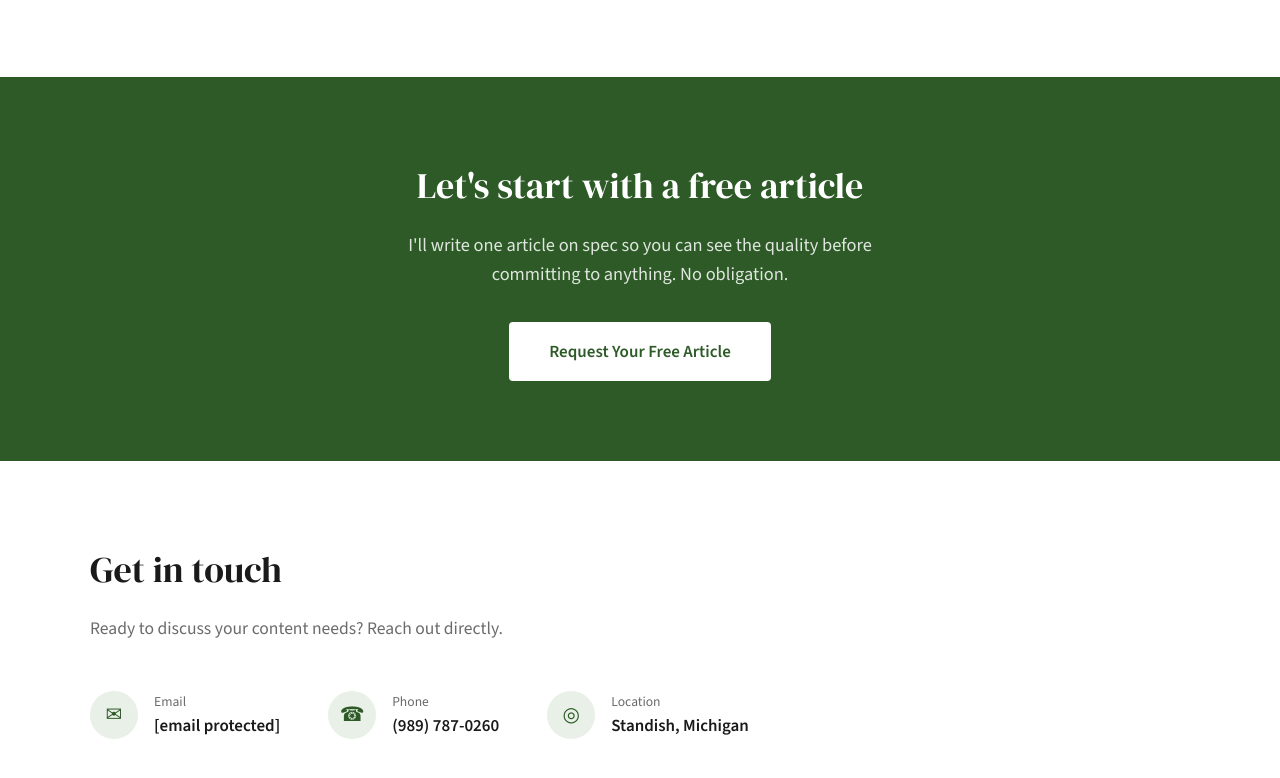
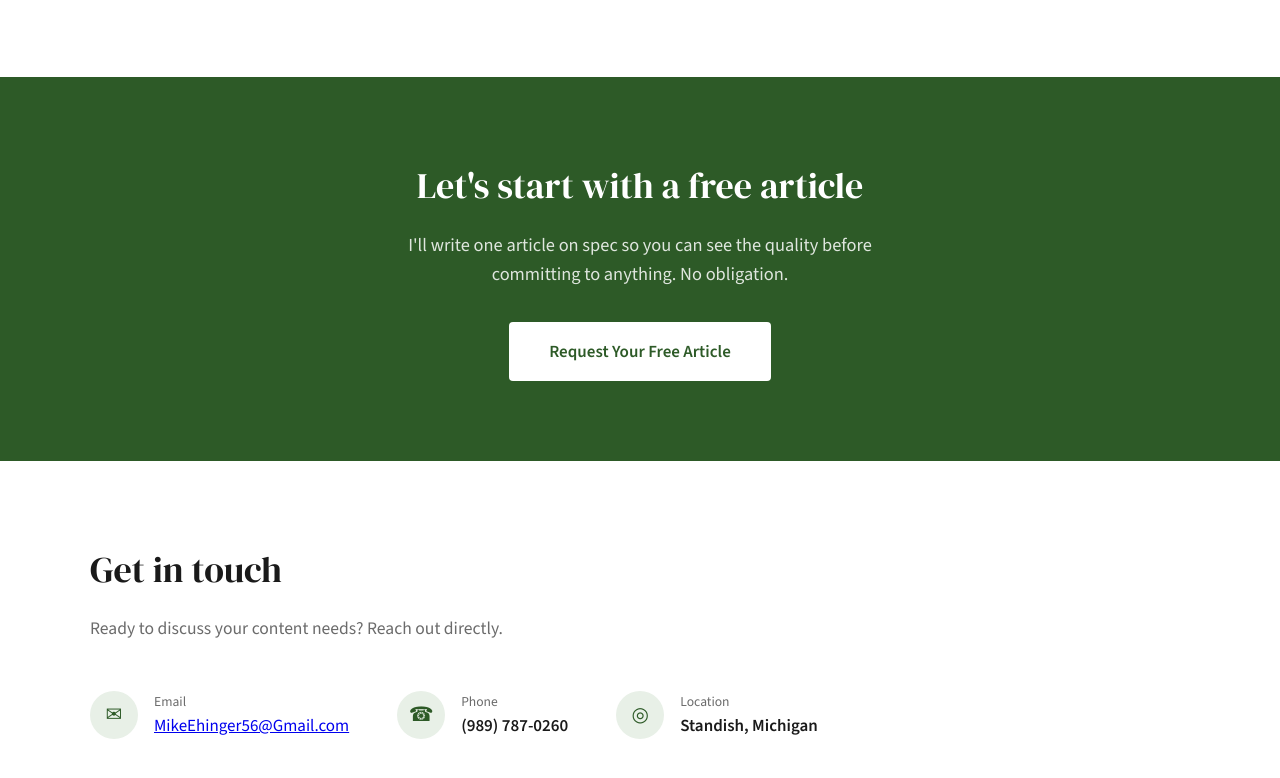
Before and after one commit to mikeehinger56/content-services, a plain HTML site: page index.html in a window 1280 px wide. Shown: the part 3993-4771 px from the top of the page. Drawn offline with nearby package versions, Linux system fonts and the light colour scheme.

Commit message:
Update index.html

```diff
--- a/index.html
+++ b/index.html
@@ -652,7 +652,7 @@
                     <div class="contact-icon">✉</div>
                     <div>
                         <div class="contact-label">Email</div>
-                        <div class="contact-value"><a href="/cdn-cgi/l/email-protection#377a5e5c52725f5e59505245020177705a565e5b1954585a"><span class="__cf_email__" data-cfemail="d598bcbeb090bdbcbbb2b0a7e0e39592b8b4bcb9fbb6bab8">[email&#160;protected]</span></a></div>
+                        <a href="mailto:MikeEhinger56@Gmail.com">MikeEhinger56@Gmail.com</a>
                     </div>
                 </div>
                 <div class="contact-item">
```
